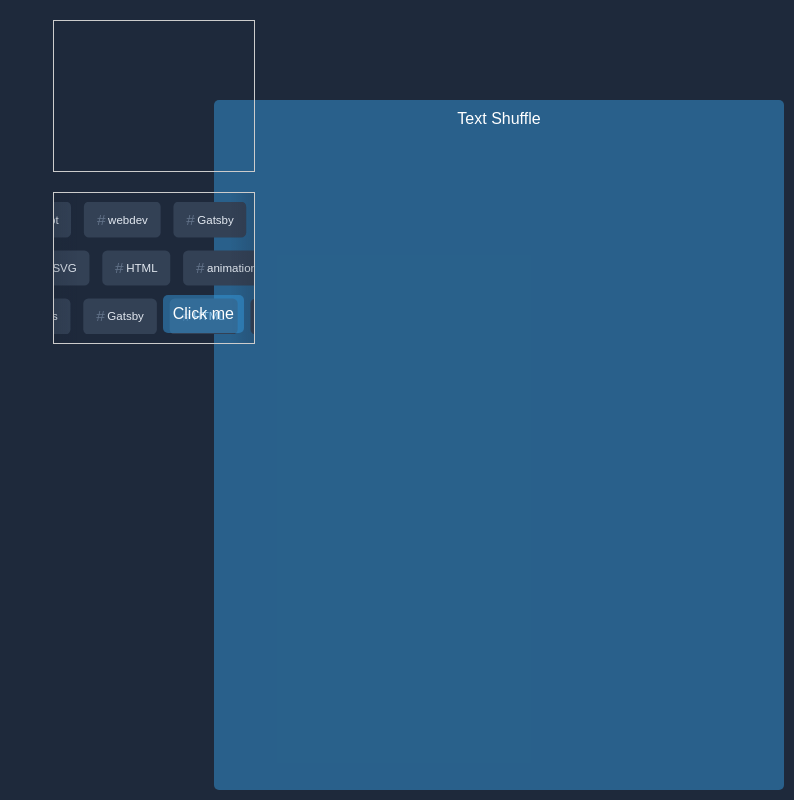
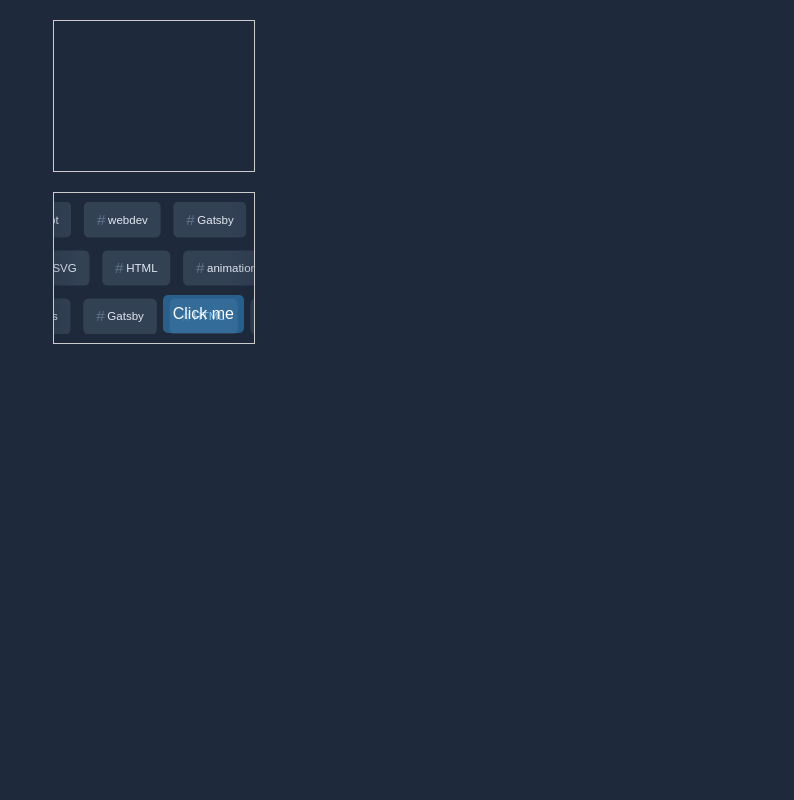
Before and after one commit to BigPo101/Cool-things, a plain HTML site: page index.html in a window 1280 px wide. Shown: the whole page, without its empty margins (486-1280 px from the left). Drawn offline with Linux system fonts and the light colour scheme.

Commit message:
Update index.html

```diff
--- a/index.html
+++ b/index.html
@@ -3,7 +3,6 @@
   <link rel="stylesheet" href="style.css">
   <title>Cool Things</title>
   <link rel="icon" type="image/x-icon" href="360_F_294637633_4eBaHE24EgCSo75m6PuEe5aMFBA5Pe2J (1).png">
-<a href="infinite-scroll.html" class="button" style="position: absolute; top: 100px; left: 700px;">Text Shuffle</a>
   <div id="embeddedContent"></div>
   <style>
     /* Style for the container of the embedded content */
```
